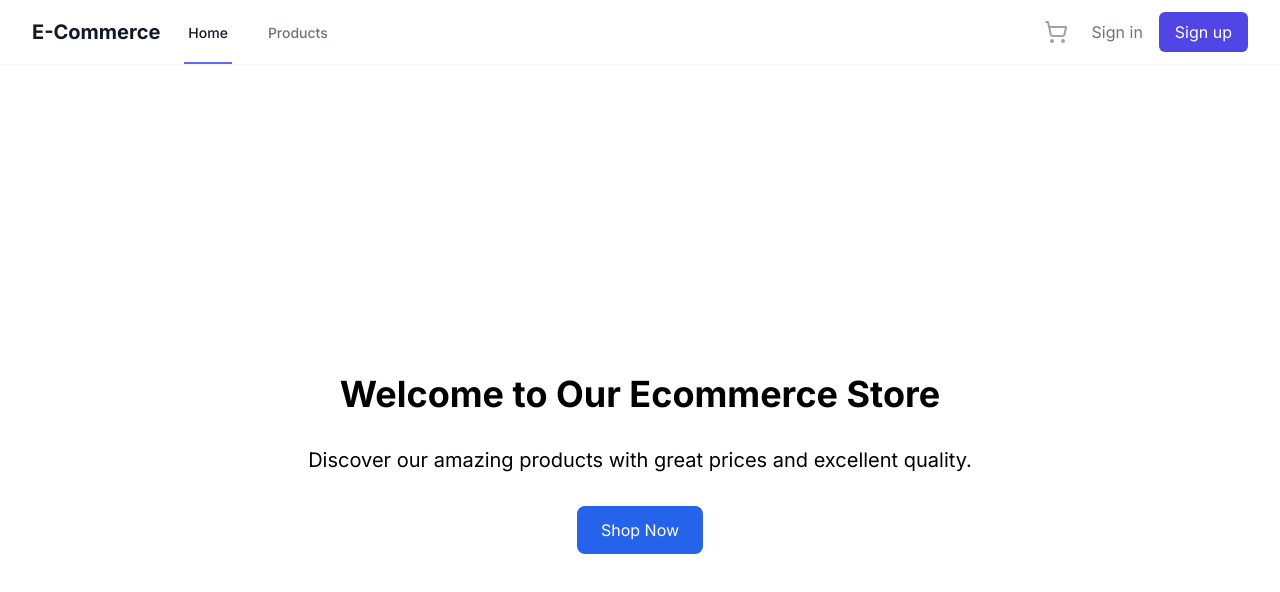
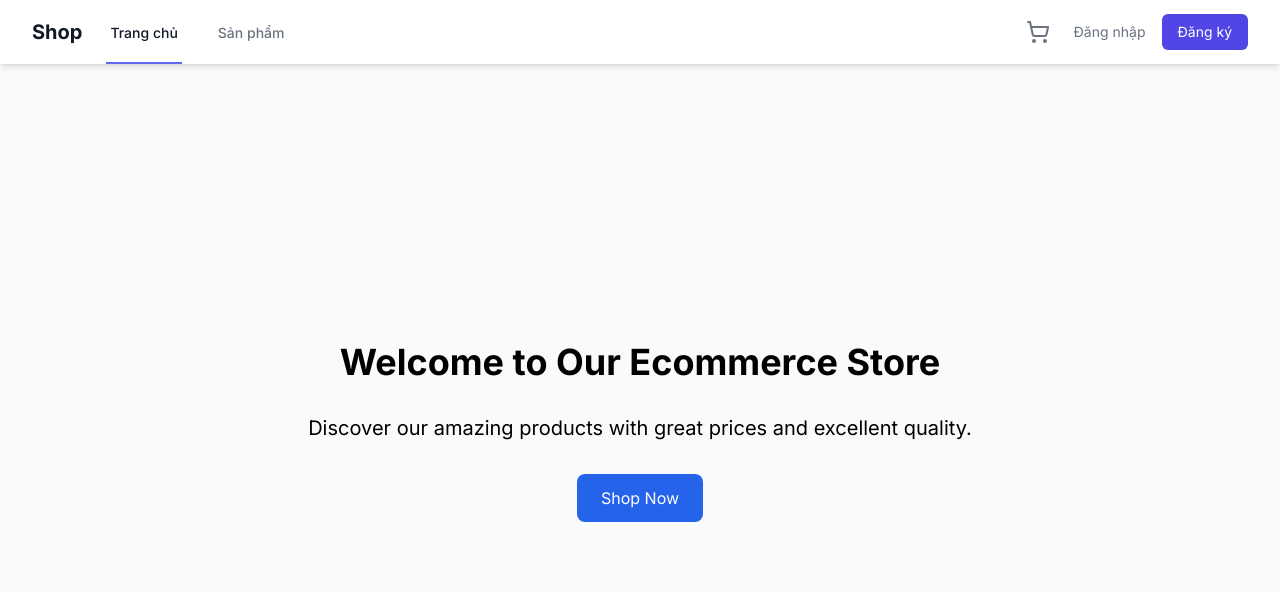
Before and after one commit to phuc246/ecommerce-website, a Next.js app: page / in a window 1280 px wide. Shown: the top 592 px of the page. Built offline with nearby package versions, Linux system fonts and the light colour scheme; no server answers.

Commit message:
Update build artifacts, modify layout and navbar components for improved structure and styling, and enhance authentication provider integration.

```diff
--- a/src/app/layout.tsx
+++ b/src/app/layout.tsx
@@ -1,31 +1,27 @@
-import React from "react";
 import type { Metadata } from "next";
 import { Inter } from "next/font/google";
 import "./globals.css";
 import { Toaster } from "react-hot-toast";
+import Layout from "@/components/Layout";
 import AuthProvider from "@/providers/AuthProvider";
-import Navbar from "@/components/Navbar";
 
 const inter = Inter({ subsets: ["latin"] });
 
 export const metadata: Metadata = {
-  title: "Ecommerce Website",
-  description: "A modern ecommerce website built with Next.js",
+  title: "E-Commerce",
+  description: "E-Commerce website",
 };
 
 export default function RootLayout({
   children,
-}: Readonly<{
+}: {
   children: React.ReactNode;
-}>) {
+}) {
   return (
     <html lang="en">
       <body className={inter.className}>
         <AuthProvider>
-          <Navbar />
-          <main className="container mx-auto px-4 py-8">
-            {children}
-          </main>
+          <Layout>{children}</Layout>
           <Toaster />
         </AuthProvider>
       </body>
--- /dev/null
+++ b/src/components/Layout.tsx
@@ -0,0 +1,12 @@
+"use client";
+
+import Navbar from "./Navbar";
+
+export default function Layout({ children }: { children: React.ReactNode }) {
+  return (
+    <div className="min-h-screen bg-gray-50">
+      <Navbar />
+      <main className="pt-16">{children}</main>
+    </div>
+  );
+}
--- a/src/components/Navbar.tsx
+++ b/src/components/Navbar.tsx
@@ -12,16 +12,14 @@ export default function Navbar() {
   const pathname = usePathname();
   const { items } = useCart();
 
-  const isAdmin = session?.user?.role === "ADMIN";
-
   return (
-    <nav className="bg-white shadow-sm">
+    <nav className="fixed top-0 left-0 right-0 z-50 bg-white shadow-md">
       <div className="max-w-7xl mx-auto px-4 sm:px-6 lg:px-8">
         <div className="flex justify-between h-16">
           <div className="flex">
             <div className="flex-shrink-0 flex items-center">
               <Link href="/" className="text-xl font-bold text-gray-900">
-                E-Commerce
+                Shop
               </Link>
             </div>
             <div className="hidden sm:ml-6 sm:flex sm:space-x-8">
@@ -33,7 +31,7 @@ export default function Navbar() {
                     : "border-transparent text-gray-500 hover:border-gray-300 hover:text-gray-700"
                 } inline-flex items-center px-1 pt-1 border-b-2 text-sm font-medium`}
               >
-                Home
+                Trang chủ
               </Link>
               <Link
                 href="/products"
@@ -43,18 +41,18 @@ export default function Navbar() {
                     : "border-transparent text-gray-500 hover:border-gray-300 hover:text-gray-700"
                 } inline-flex items-center px-1 pt-1 border-b-2 text-sm font-medium`}
               >
-                Products
+                Sản phẩm
               </Link>
-              {isAdmin && (
+              {session?.user?.role === "ADMIN" && (
                 <Link
                   href="/admin"
                   className={`${
-                    pathname === "/admin"
+                    pathname.startsWith("/admin")
                       ? "border-indigo-500 text-gray-900"
                       : "border-transparent text-gray-500 hover:border-gray-300 hover:text-gray-700"
                   } inline-flex items-center px-1 pt-1 border-b-2 text-sm font-medium`}
                 >
-                  Admin
+                  Quản lý
                 </Link>
               )}
             </div>
@@ -62,7 +60,7 @@ export default function Navbar() {
           <div className="flex items-center">
             <Link
               href="/cart"
-              className="p-2 text-gray-400 hover:text-gray-500 relative"
+              className="relative p-2 text-gray-500 hover:text-gray-700"
             >
               <ShoppingCart className="h-6 w-6" />
               {items.length > 0 && (
@@ -73,27 +71,29 @@ export default function Navbar() {
             </Link>
             {session ? (
               <div className="ml-4 flex items-center">
-                <span className="text-gray-700 mr-4">{session.user?.name}</span>
+                <span className="text-sm text-gray-700 mr-4">
+                  {session.user?.name}
+                </span>
                 <button
                   onClick={() => signOut()}
-                  className="text-gray-500 hover:text-gray-700"
+                  className="text-sm text-gray-500 hover:text-gray-700"
                 >
-                  Sign out
+                  Đăng xuất
                 </button>
               </div>
             ) : (
               <div className="ml-4 flex items-center space-x-4">
                 <Link
                   href="/login"
-                  className="text-gray-500 hover:text-gray-700"
+                  className="text-sm text-gray-500 hover:text-gray-700"
                 >
-                  Sign in
+                  Đăng nhập
                 </Link>
                 <Link
                   href="/login?register=true"
-                  className="bg-indigo-600 text-white px-4 py-2 rounded-md hover:bg-indigo-700"
+                  className="text-sm text-white bg-indigo-600 hover:bg-indigo-700 px-4 py-2 rounded-md"
                 >
-                  Sign up
+                  Đăng ký
                 </Link>
               </div>
             )}
--- a/src/providers/AuthProvider.tsx
+++ b/src/providers/AuthProvider.tsx
@@ -1,6 +1,5 @@
 'use client';
 
-import React from "react";
 import { SessionProvider } from "next-auth/react";
 
 export default function AuthProvider({
```
